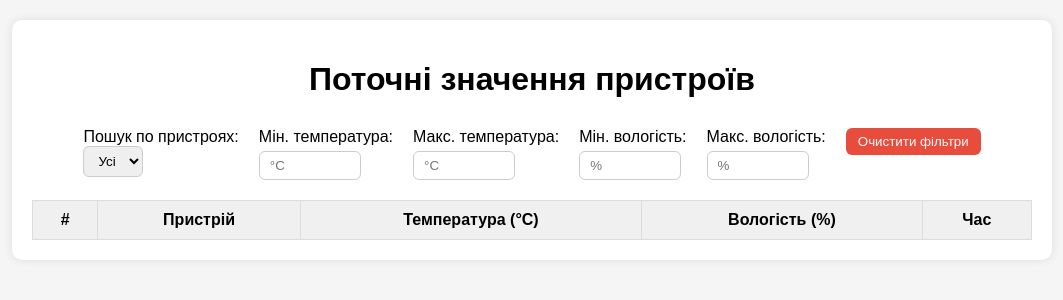
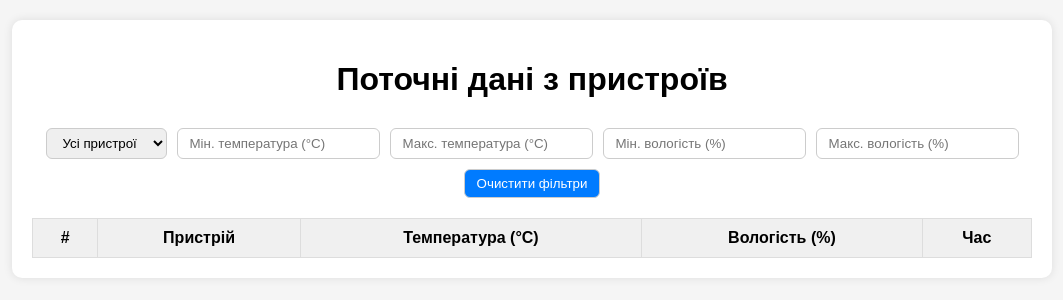
Before and after one commit to VladislavKostyniuk/iot-project, a Flask app: page / in a window 1280 px wide. Shown: the top 300 px of the page, without its empty margins (108-1171 px from the left). Run offline with Flask 3, Linux system fonts and the light colour scheme; data that the repository does not hold is empty.

Commit message:
Оновлено 13

```diff
--- a/static/main.js
+++ b/static/main.js
@@ -1,5 +1,12 @@
-// main.js
 let data = [];
+
+// Мапа ID → дружня назва
+const friendlyNames = {
+    'device_1': 'Теплиця 1',
+    'device_2': 'Теплиця 2',
+    'ESP_A1': 'Підвал A1',
+    'ESP_B2': 'Сарай B2',
+};
 
 window.addEventListener('DOMContentLoaded', () => {
     fetchData();
@@ -38,10 +45,10 @@ function populateDeviceFilter() {
     deviceFilter.querySelectorAll('option:not([value="all"])').forEach(o => o.remove());
 
     const deviceIds = [...new Set(data.map(entry => entry.device_id))];
-    deviceIds.forEach((id, i) => {
+    deviceIds.forEach(id => {
         const option = document.createElement('option');
         option.value = id;
-        option.textContent = `Пристрій ${i + 1}`;
+        option.textContent = friendlyNames[id] || id;
         deviceFilter.appendChild(option);
     });
 }
@@ -79,15 +86,16 @@ function renderTable(data) {
     data.forEach((entry, index) => {
         const temp = entry.temperature !== undefined ? entry.temperature.toFixed(1) : '-';
         const hum = entry.humidity !== undefined ? entry.humidity.toFixed(1) : '-';
-        const timeStr = entry.timestamp ? new Date(entry.timestamp).toLocaleString() : '-';
+        const timeStr = entry.timestamp
+            ? new Date(entry.timestamp).toLocaleString()
+            : new Date().toLocaleString();
 
-        const deviceIds = [...new Set(data.map(e => e.device_id))];
-        const deviceIndex = deviceIds.indexOf(entry.device_id) + 1;
+        const deviceName = friendlyNames[entry.device_id] || entry.device_id;
 
         const row = document.createElement('tr');
         row.innerHTML = `
             <td>${index + 1}</td>
-            <td>Пристрій ${deviceIndex > 0 ? deviceIndex : entry.device_id}</td>
+            <td>${deviceName}</td>
             <td>${temp}</td>
             <td>${hum}</td>
             <td>${timeStr}</td>
--- a/static/styles.css
+++ b/static/styles.css
@@ -21,42 +21,28 @@ h1 {
 
 .filters {
     display: flex;
+    flex-wrap: wrap;
     justify-content: center;
-    gap: 20px;
-    flex-wrap: wrap;
+    gap: 10px;
     margin-bottom: 20px;
 }
 
-.filters div {
-    display: flex;
-    flex-direction: column;
-    align-items: start;
+#deviceFilter,
+input[type="number"],
+button {
+    padding: 6px 12px;
+    border-radius: 6px;
+    border: 1px solid #ccc;
 }
 
-.range-group input {
-    width: 80px;
-    margin-top: 5px;
-}
-
-.button-group {
-    display: flex;
-    align-items: end;
-}
-
-#clearFilters {
-    padding: 6px 12px;
-    background-color: #e74c3c;
+button {
+    background-color: #007bff;
     color: white;
-    border: none;
-    border-radius: 6px;
     cursor: pointer;
 }
 
-#deviceFilter,
-.range-group input {
-    padding: 6px 10px;
-    border-radius: 6px;
-    border: 1px solid #ccc;
+button:hover {
+    background-color: #0056b3;
 }
 
 table {
--- a/templates/index.html
+++ b/templates/index.html
@@ -2,44 +2,25 @@
 <html lang="uk">
 
 <head>
-    <meta charset="UTF-8">
+    <meta charset="UTF-8" />
+    <meta name="viewport" content="width=device-width, initial-scale=1.0" />
     <title>Моніторинг пристроїв</title>
-    <link rel="stylesheet" href="{{ url_for('static', filename='styles.css') }}">
+    <link rel="stylesheet" href="styles.css" />
 </head>
 
 <body>
     <div class="container">
-        <h1>Поточні значення пристроїв</h1>
+        <h1>Поточні дані з пристроїв</h1>
 
         <div class="filters">
-            <div>
-                <label for="deviceFilter">Пошук по пристроях:</label>
-                <select id="deviceFilter">
-                    <option value="all">Усі</option>
-                </select>
-            </div>
-
-            <div class="range-group">
-                <label for="tempMin">Мін. температура:</label>
-                <input type="number" id="tempMin" placeholder="°C">
-            </div>
-            <div class="range-group">
-                <label for="tempMax">Макс. температура:</label>
-                <input type="number" id="tempMax" placeholder="°C">
-            </div>
-
-            <div class="range-group">
-                <label for="humMin">Мін. вологість:</label>
-                <input type="number" id="humMin" placeholder="%">
-            </div>
-            <div class="range-group">
-                <label for="humMax">Макс. вологість:</label>
-                <input type="number" id="humMax" placeholder="%">
-            </div>
-
-            <div class="button-group">
-                <button id="clearFilters">Очистити фільтри</button>
-            </div>
+            <select id="deviceFilter">
+                <option value="all">Усі пристрої</option>
+            </select>
+            <input type="number" id="tempMin" placeholder="Мін. температура (°C)" />
+            <input type="number" id="tempMax" placeholder="Макс. температура (°C)" />
+            <input type="number" id="humMin" placeholder="Мін. вологість (%)" />
+            <input type="number" id="humMax" placeholder="Макс. вологість (%)" />
+            <button id="clearFilters">Очистити фільтри</button>
         </div>
 
         <table id="dataTable">
@@ -52,13 +33,11 @@
                     <th>Час</th>
                 </tr>
             </thead>
-            <tbody>
-                <!-- Дані оновлюються JavaScript-ом -->
-            </tbody>
+            <tbody></tbody>
         </table>
     </div>
 
-    <script src="{{ url_for('static', filename='main.js') }}"></script>
+    <script src="main.js"></script>
 </body>
 
 </html>
```
